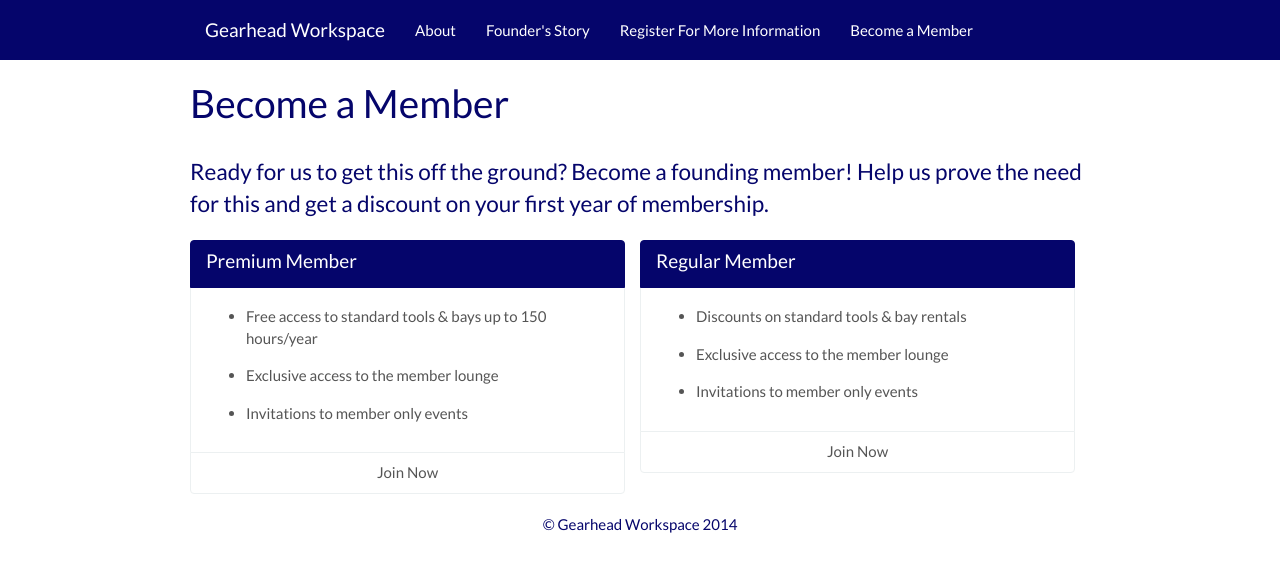
After one commit to GearheadWorkspace/gearheadworkspace, a Django app: page /membership/ in a window 1280 px wide. The commit adds this page. Shown: the top 572 px of the page. Run offline with Django 3.2, Linux system fonts and the light colour scheme; some libraries are stand-ins or nearby versions.

Commit message:
added register and member pages

```diff
--- a/gearheadworkspace/urls.py
+++ b/gearheadworkspace/urls.py
@@ -12,5 +12,7 @@ urlpatterns = patterns('',
 	url(r'^$', 'promo.views.index', name='home'),
 	url(r'^about/$', 'promo.views.about', name='about'),
 	url(r'^contact/$', 'promo.views.contact', name='contact'),
+	url(r'^register/$', 'promo.views.register', name='register'),
+	url(r'^membership/$', 'promo.views.membership', name='membership'),
     url(r'^admin/', include(admin.site.urls)),
 ) + static(settings.STATIC_URL, document_root=settings.STATIC_ROOT)
--- a/promo/views.py
+++ b/promo/views.py
@@ -14,3 +14,13 @@ def about(request):
 def contact(request):
     context = {}
     return render(request, 'contact.html', context)
+
+
+def register(request):
+    context = {}
+    return render(request, 'register.html', context)
+
+
+def membership(request):
+    context = {}
+    return render(request, 'membership.html', context)
--- a/templates/about.html
+++ b/templates/about.html
@@ -8,7 +8,7 @@
     <img src="{% static 'img/floorplan.jpg' %}" class="img-responsive" alt="Gearhead Workspace"/>
   </h1>
 
-  <ul class="lead">
+  <ul class="">
     <li><em>Rent a lift or wash bay</em> by the hour or for a day. Includes basic set of tools.</li>
     <li><em>Rent specialty tools</em> such as diagnostic equipment.</li>
     <li>Forget a standard part? We can <em>get it delivered</em> at the drop of a hat.</li>
--- a/templates/base.html
+++ b/templates/base.html
@@ -43,10 +43,10 @@
             <a href="{% url 'contact' %}">Founder's Story</a>
           </li>
           <li>
-            <a href="">Register For More Information</a>
+            <a href="{% url 'register' %}">Register For More Information</a>
           </li>
           <li>
-            <a href="">Become a Member</a>
+            <a href="{% url 'membership' %}">Become a Member</a>
           </li>
         </ul>
 
@@ -61,7 +61,7 @@
 
   </div>
 
-  <div class="footer container">
+  <div class="footer container text-center">
     <p>&copy; Gearhead Workspace 2014</p>
   </div>
 
--- /dev/null
+++ b/templates/membership.html
@@ -0,0 +1,55 @@
+{% extends "base.html" %}
+{% load staticfiles %}
+
+{% block content %}
+
+<div class="row">
+
+  <h1 class="page-header">Become a Member</h1>
+
+	<p class="lead">
+	  Ready for us to get this off the ground? Become a founding member! Help us prove the need for this and get a discount on your first year of membership.
+	</p>
+
+	<div class="col-md-6 list-group">
+	  <a href="#" class="list-group-item active">
+	    <h4 class="list-group-item-heading">Premium Member</h4>
+	  </a>
+	  <a href="#" class="list-group-item">
+	    <p class="list-group-item-text">
+	      <ul>
+	        <li>Free access to standard tools & bays up to 150 hours/year</li>
+	        <li>Exclusive access to the member lounge</li>
+	        <li>Invitations to member only events</li>
+	      </ul>
+	    </p>
+	  </a>
+	  <a href="#" class="list-group-item">
+	    <p class="list-group-item-text text-center">
+	      Join Now
+	    </p>
+	  </a>
+	</div>
+	<div class="col-md-6 list-group">
+	  <a href="#" class="list-group-item active">
+	    <h4 class="list-group-item-heading">Regular Member</h4>
+	  </a>
+	  <a href="#" class="list-group-item">
+	    <p class="list-group-item-text">
+	      <ul>
+	        <li>Discounts on standard tools & bay rentals</li>
+	        <li>Exclusive access to the member lounge</li>
+	        <li>Invitations to member only events</li>
+	      </ul>
+	    </p>
+	  </a>
+	  <a href="#" class="list-group-item">
+	    <p class="list-group-item-text text-center">
+	      Join Now
+	    </p>
+	  </a>
+	</div>
+
+</div>
+
+{% endblock %}
```
Also changed, not shown: templates/register.html (added, +24 -0 lines).
